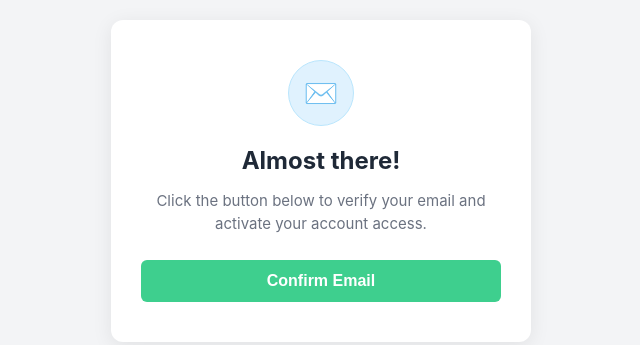
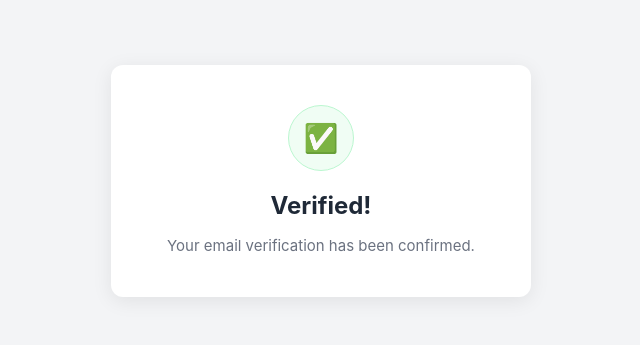
Before and after one commit to mendai-network/email-confirmation, a plain HTML site: page index.html in a window 1280 px wide. Shown: the part 219-564 px from the top of the page, without its empty margins (319-959 px from the left). Drawn offline with nearby package versions, Linux system fonts and the light colour scheme.

Commit message:
index.html

```diff
--- a/index.html
+++ b/index.html
@@ -3,109 +3,25 @@
 <head>
     <meta charset="UTF-8">
     <meta name="viewport" content="width=device-width, initial-scale=1.0">
-    <title>Confirm Your Email - MendAI</title>
-    <script src="https://cdn.jsdelivr.net/npm/@supabase/supabase-js@2"></script>
+    <title>Email Confirmed - MendAI</title>
     <style>
         body { font-family: -apple-system, BlinkMacSystemFont, "Segoe UI", Roboto, sans-serif; display: flex; justify-content: center; align-items: center; height: 100vh; background-color: #f3f4f6; margin: 0; }
         .card { background: white; padding: 40px 30px; border-radius: 12px; box-shadow: 0 4px 20px rgba(0,0,0,0.08); width: 100%; max-width: 360px; text-align: center; }
 
-        .icon-container { width: 64px; height: 64px; background-color: #e0f2fe; border: 1px solid #bae6fd; border-radius: 50%; display: flex; justify-content: center; align-items: center; margin: 0 auto 20px auto; color: #0284c7; font-size: 28px; }
+        /* Icon styles matching your theme */
+        .icon-container { width: 64px; height: 64px; background-color: #f0fdf4; border: 1px solid #bbf7d0; border-radius: 50%; display: flex; justify-content: center; align-items: center; margin: 0 auto 20px auto; color: #3ecf8e; font-size: 28px; }
 
         h2 { color: #1f2937; margin-bottom: 10px; font-size: 24px; margin-top: 0; }
-        p { color: #6b7280; font-size: 15px; margin-bottom: 25px; line-height: 1.5; }
-
-        button.submit { width: 100%; padding: 12px; background-color: #3ecf8e; color: white; border: none; border-radius: 6px; font-size: 16px; font-weight: 600; cursor: pointer; transition: background 0.2s; }
-        button.submit:hover { background-color: #2e9d6b; }
-        button.submit:disabled { background-color: #9ca3af; cursor: not-allowed; }
-
-        .message { margin-top: 15px; font-size: 14px; display: none; padding: 10px; border-radius: 6px; text-align: left; }
-        .success { color: #15803d; background-color: #f0fdf4; border: 1px solid #bbf7d0; }
-        .error { color: #b91c1c; background-color: #fef2f2; border: 1px solid #fecaca; }
+        p { color: #6b7280; font-size: 15px; margin-bottom: 0; line-height: 1.5; }
     </style>
 </head>
 <body>
 
-<div class="card" id="confirm-card">
-    <div class="icon-container" id="card-icon">✉️</div>
-    <h2 id="card-title">Almost there!</h2>
-    <p id="card-text">Click the button below to verify your email and activate your account access.</p>
-
-    <button id="confirm-btn" class="submit" onclick="confirmEmailAndSave()">Confirm Email</button>
-
-    <div id="msg" class="message"></div>
+<div class="card">
+    <div class="icon-container">✅</div>
+    <h2>Verified!</h2>
+    <p>Your email verification has been confirmed.</p>
 </div>
-
-<script>
-    // 1. CONNECT TO YOUR SUPABASE
-    const SUPABASE_URL = "https://cvsvgufcupscsyalgnvl.supabase.co";
-    const SUPABASE_ANON_KEY = "sb_publishable_rW_g0Diq0QXbMcbeahxS6g_3R-_PEEB";
-    const supabaseClient = supabase.createClient(SUPABASE_URL, SUPABASE_ANON_KEY);
-
-    // 2. ACTION ON BUTTON CLICK
-    async function confirmEmailAndSave() {
-        const confirmBtn = document.getElementById('confirm-btn');
-        const cardIcon = document.getElementById('card-icon');
-        const cardTitle = document.getElementById('card-title');
-        const cardText = document.getElementById('card-text');
-
-        confirmBtn.innerText = "Processing...";
-        confirmBtn.disabled = true;
-
-        try {
-            // Check if the user has an active authenticated session from the email link
-            const { data: sessionData, error: sessionError } = await supabaseClient.auth.getSession();
-
-            if (sessionError) throw sessionError;
-
-            if (!sessionData.session) {
-                throw new Error("No active session found. Please click the original link sent to your email again.");
-            }
-
-            // Get the verified user details
-            const user = sessionData.session.user;
-
-            /* 3. ADD DATA TO YOUR DATABASE TABLE
-               This inserts or updates the user record into your custom 'profiles' or 'users' table
-               to mark them permanently active in your database.
-            */
-            const { error: dbError } = await supabaseClient
-                .from('profiles') // Replace 'profiles' with your actual table name
-                .upsert({
-                    id: user.id,
-                    email: user.email,
-                    email_verified: true,
-                    updated_at: new Date()
-                });
-
-            if (dbError) throw dbError;
-
-            // 4. SUCCESS UI TRANSFORMATION
-            cardIcon.innerText = "✅";
-            cardIcon.style.backgroundColor = "#f0fdf4";
-            cardIcon.style.borderColor = "#bbf7d0";
-            cardIcon.style.color = "#3ecf8e";
-
-            cardTitle.innerText = "Verified!";
-            cardText.innerText = "Your email verification has been confirmed, and your profile is active.";
-
-            confirmBtn.innerText = "Confirmed ✅";
-            showMsg("Database updated successfully! You can now use the mobile app.", "success");
-
-        } catch (error) {
-            showMsg(error.message || "An error occurred during verification.", "error");
-            confirmBtn.innerText = "Confirm Email";
-            confirmBtn.disabled = false;
-        }
-    }
-
-    // 5. SHOW MESSAGE FUNCTION
-    function showMsg(text, type) {
-        const msgDiv = document.getElementById('msg');
-        msgDiv.innerText = text;
-        msgDiv.className = `message ${type}`;
-        msgDiv.style.display = 'block';
-    }
-</script>
 
 </body>
 </html>
```
